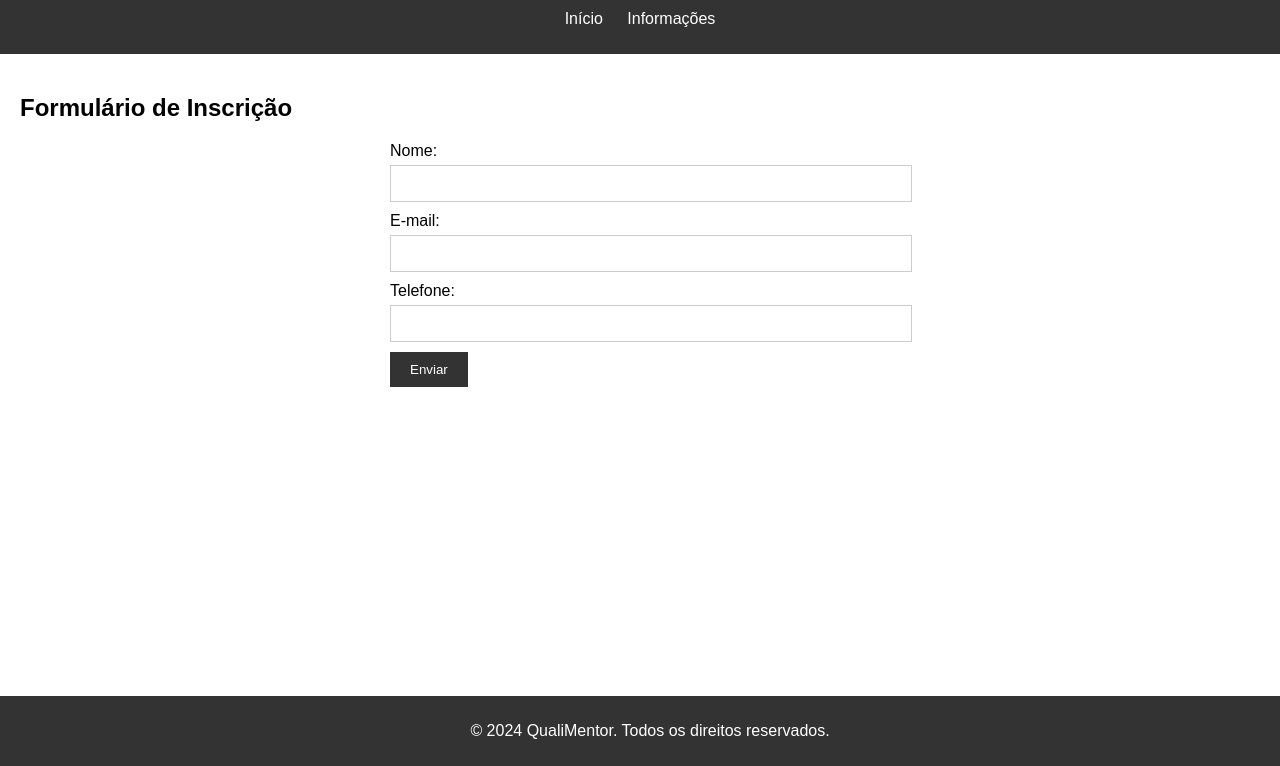
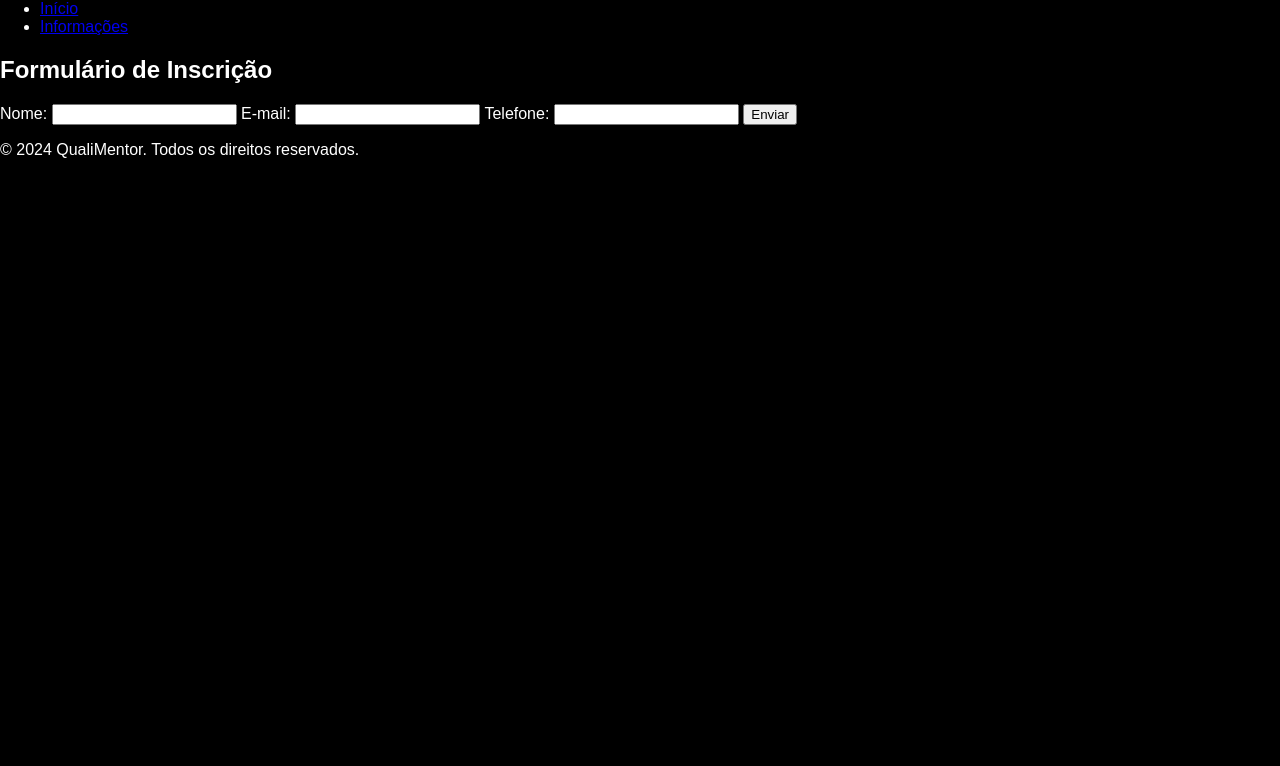
Before and after one commit to Brunacsg/Qualimentor, a plain HTML site: page matricula.html in a window 1280 px wide. Shown: the part 34-800 px from the top of the page. Drawn offline with Linux system fonts and the light colour scheme.

Commit message:
Atualizar o style.css

```diff
--- a/style.css
+++ b/style.css
@@ -1,70 +1,56 @@
+/* Definindo o fundo preto e texto branco */
 body {
     font-family: Arial, sans-serif;
+    background-color: #000;
+    color: #fff;
     margin: 0;
     padding: 0;
 }
 
-header {
-    background-color: #333;
-    color: #fff;
-    padding: 10px;
-    text-align: center;
-}
-
-nav ul {
-    list-style: none;
-    padding: 0;
-}
-
-nav ul li {
-    display: inline;
-    margin: 0 10px;
-}
-
-nav ul li a {
-    color: #fff;
-    text-decoration: none;
-}
-
-section {
+.container {
+    width: 100%;
+    margin: 0 auto;
     padding: 20px;
 }
 
-footer {
-    background-color: #333;
+/* Estilizando o cabeçalho */
+header h1 {
+    text-align: center;
     color: #fff;
-    text-align: center;
-    padding: 10px;
-    position: fixed;
-    width: 100%;
-    bottom: 0;
+    font-size: 36px;
 }
 
-form {
-    max-width: 500px;
-    margin: 0 auto;
+/* Estilizando a introdução */
+.intro h2 {
+    color: #8A2BE2; /* Cor roxa para título */
+    font-size: 28px;
 }
 
-form label {
-    display: block;
-    margin-bottom: 5px;
+.intro p {
+    font-size: 18px;
+    line-height: 1.6;
+    margin-bottom: 20px;
 }
 
-form input {
-    width: 100%;
-    padding: 10px;
-    margin-bottom: 10px;
-    border: 1px solid #ccc;
+/* Estilizando as opções de links */
+.options {
+    display: flex;
+    justify-content: center;
+    gap: 30px;
+    margin-top: 30px;
 }
 
-form button {
+.options a {
+    color: #8A2BE2; /* Cor roxa para os links */
+    text-decoration: none;
+    font-size: 18px;
     padding: 10px 20px;
-    background-color: #333;
-    color: #fff;
-    border: none;
-    cursor: pointer;
+    border: 2px solid #8A2BE2;
+    border-radius: 5px;
+    transition: background-color 0.3s;
 }
 
-form button:hover {
-    background-color: #555;
+.options a:hover {
+    background-color: #8A2BE2;
+    color: #fff;
 }
```
